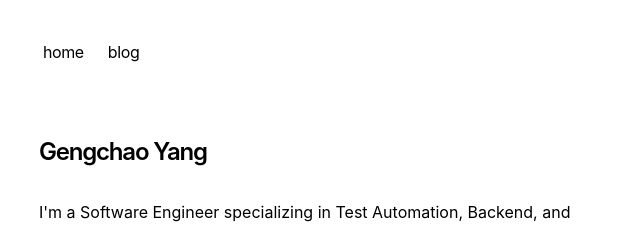
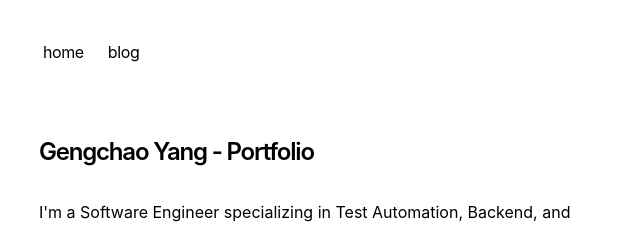
Before and after one commit to GC-Y/portfolio-starter-kit, a Next.js app: page / in a window 1280 px wide. Shown: the top 226 px of the page, without its empty margins (313-953 px from the left). Built offline with nearby package versions, Linux system fonts and the light colour scheme.

Commit message:
Update header to include 'Portfolio' for clarity

```diff
--- a/app/page.tsx
+++ b/app/page.tsx
@@ -5,7 +5,7 @@ export default function Page() {
   return (
     <section>
       <h1 className="mb-8 text-2xl font-semibold tracking-tighter">
-        Gengchao Yang
+        Gengchao Yang - Portfolio
       </h1>
       <p className="mb-4">
         {`I'm a Software Engineer specializing in Test Automation, Backend, and Cloud-Native systems. I possess strong full-stack capabilities with Python and React, focusing on building scalable, real-time architectures. My engineering philosophy centers on quality through Test-Driven Development (TDD) and robust CI/CD pipelines, aiming to shorten the feedback loop from development to deployment.`}
```
